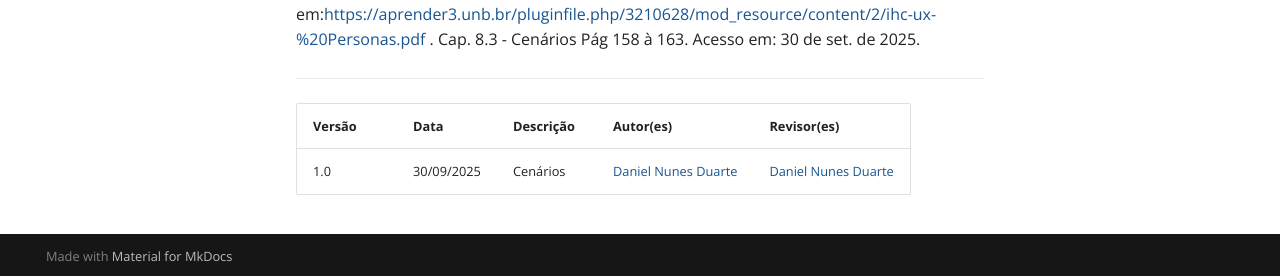
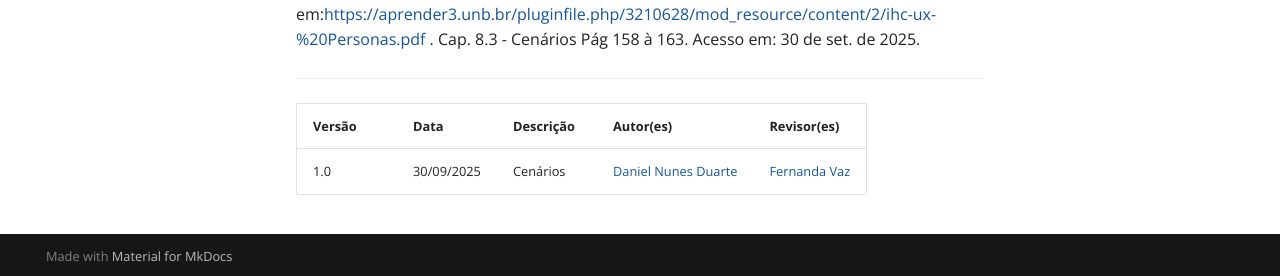
Before and after one commit to Requisitos-de-Software/2025.2-Grupo06, an MkDocs documentation site: the page built from docs/Elicitacao/cenarios.md, in a window 1280 px wide and 900 px high, scrolled down 2720 px. Shown: the part 621-897 px from the top of the window. Built offline with MkDocs 1.6.1 and Material for MkDocs 9.7.7, drawn with Linux system fonts in a browser that asks for light colours; comment, search, counter and statistics services are not loaded.

Commit message:
Update cenarios.md

```diff
--- a/docs/Elicitacao/cenarios.md
+++ b/docs/Elicitacao/cenarios.md
@@ -113,4 +113,4 @@ Cenários são uma técnica fundamental no desenvolvimento de sistemas, funciona
 
 | **Versão** | **Data**     | **Descrição**             | **Autor(es)**           | **Revisor(es)**         |
 |------------|--------------|----------------------------|--------------------------|--------------------------|
-| 1.0        | 30/09/2025   | Cenários  | [Daniel Nunes Duarte](https://github.com/DanNunes777)  | [Daniel Nunes Duarte](https://github.com/DanNunes777)   |
+| 1.0        | 30/09/2025   | Cenários  | [Daniel Nunes Duarte](https://github.com/DanNunes777)  | [Fernanda Vaz](https://github.com/Fernandavazgit1)   |
```
